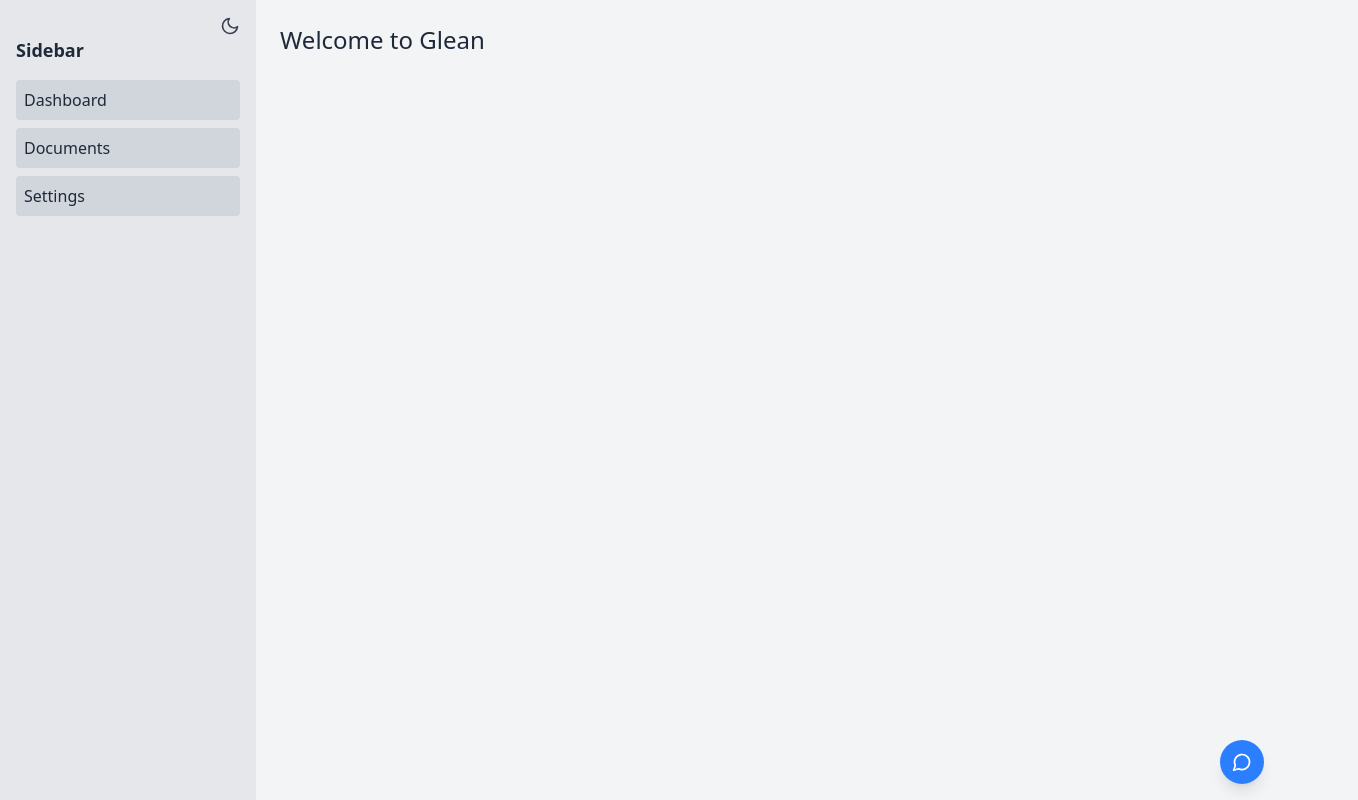
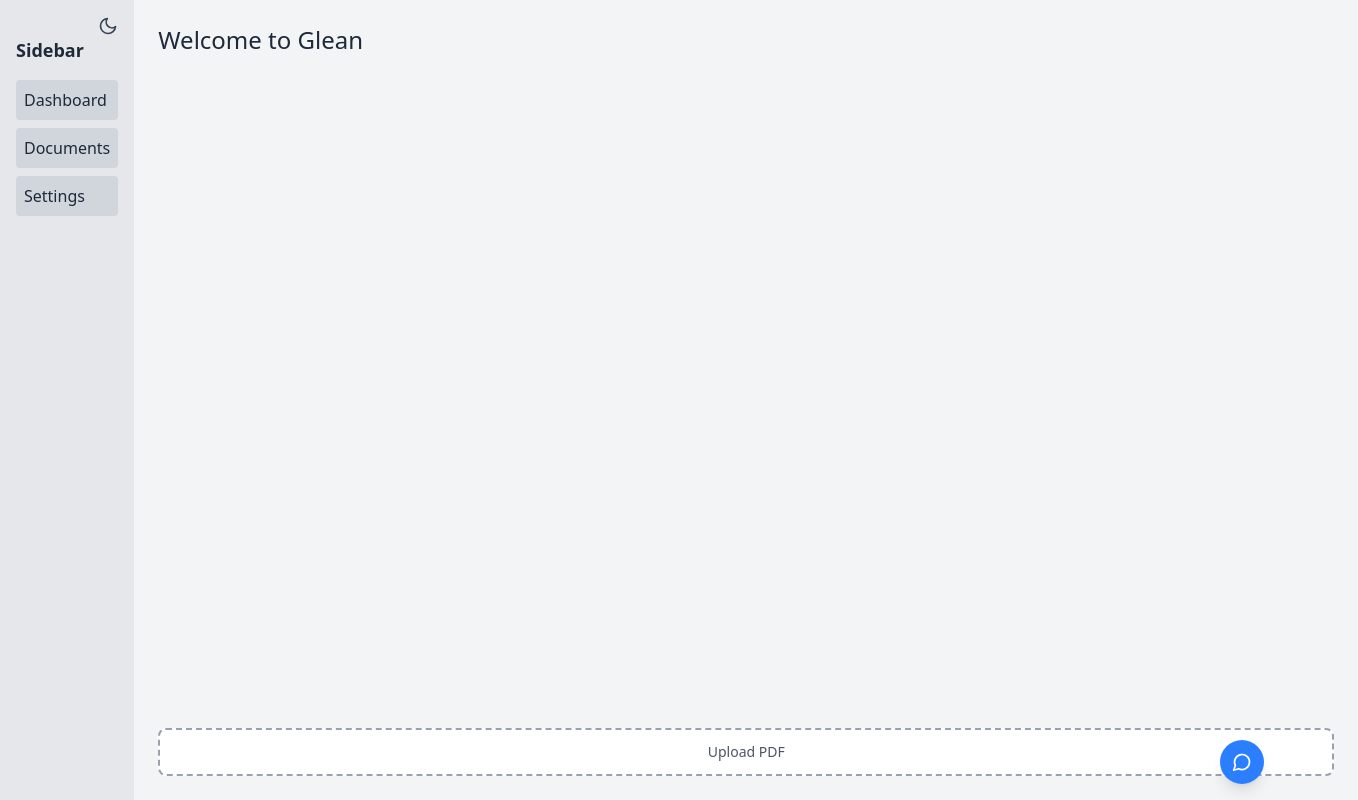
Before and after one commit to RAJWARDHAN-B/Glean, a React (Vite) app in the folder frontend/: page / in a window 1280 px wide. Shown: the whole page, 1358 px wide, since content can reach past the window. Built offline with nearby package versions, Linux system fonts and the light colour scheme.

Commit message:
new-changes

```diff
--- a/frontend/src/pages/Home.jsx
+++ b/frontend/src/pages/Home.jsx
@@ -1,15 +1,65 @@
-import React from "react"; // ✅ Fix: Import React
+import React, { useState } from "react";
 import Sidebar from "../components/Sidebar";
 import Chatbot from "../components/Chatbot";
 
 const Home = () => {
+  const [pdfFile, setPdfFile] = useState(null);
+  const [dragging, setDragging] = useState(false);
+
+  const handleFileUpload = (e) => {
+    const file = e.target.files ? e.target.files[0] : e.dataTransfer.files[0];
+    if (file && file.type === "application/pdf") {
+      setPdfFile(file);
+    } else {
+      alert("Please upload a valid PDF file.");
+    }
+  };
+
   return (
     <div className="flex">
       <Sidebar />
-      <div className="flex-1 min-h-screen bg-gray-100 dark:bg-gray-900 p-6">
+      <div className="flex-1 min-h-screen bg-gray-100 dark:bg-gray-900 p-6 flex flex-col justify-between">
+        {/* Page Title */}
         <h1 className="text-2xl text-gray-800 dark:text-white">
           Welcome to Glean
         </h1>
+
+        {/* PDF Upload Section (Bottom Left, Small Box) */}
+        <div className="relative flex justify-start">
+          <div
+            className={`w-294 p-3 border-2 border-dashed ${
+              dragging ? "border-blue-500 bg-blue-100 dark:bg-blue-900" : "border-gray-400"
+            } rounded-lg text-center cursor-pointer bg-white dark:bg-gray-800`}
+            onDragOver={(e) => {
+              e.preventDefault();
+              setDragging(true);
+            }}
+            onDragLeave={() => setDragging(false)}
+            onDrop={(e) => {
+              e.preventDefault();
+              handleFileUpload(e);
+              setDragging(false);
+            }}
+            onClick={() => document.getElementById("pdfUpload").click()}
+          >
+            <input
+              type="file"
+              id="pdfUpload"
+              accept="application/pdf"
+              className="hidden"
+              onChange={handleFileUpload}
+            />
+            <p className="text-gray-600 dark:text-gray-300 text-sm">
+              {pdfFile ? (
+                <span className="text-green-600 dark:text-green-400">
+                  Uploaded: {pdfFile.name}
+                </span>
+              ) : (
+                "Upload PDF"
+              )}
+            </p>
+          </div>
+        </div>
       </div>
       <Chatbot />
     </div>
```
